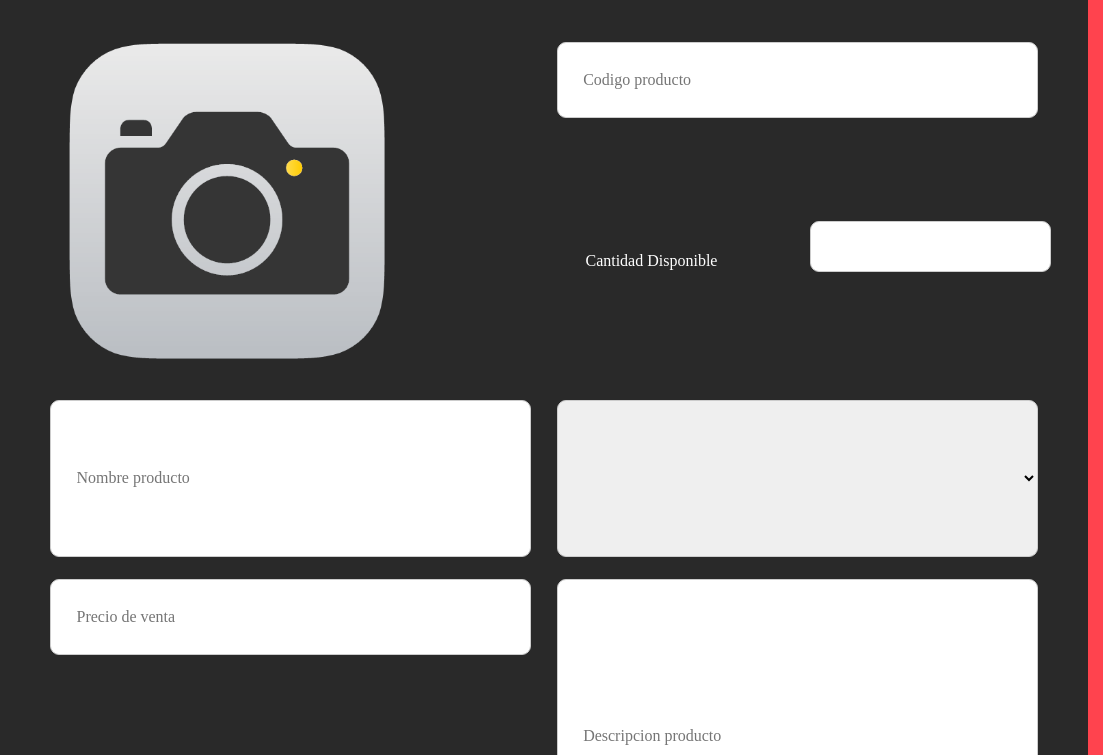
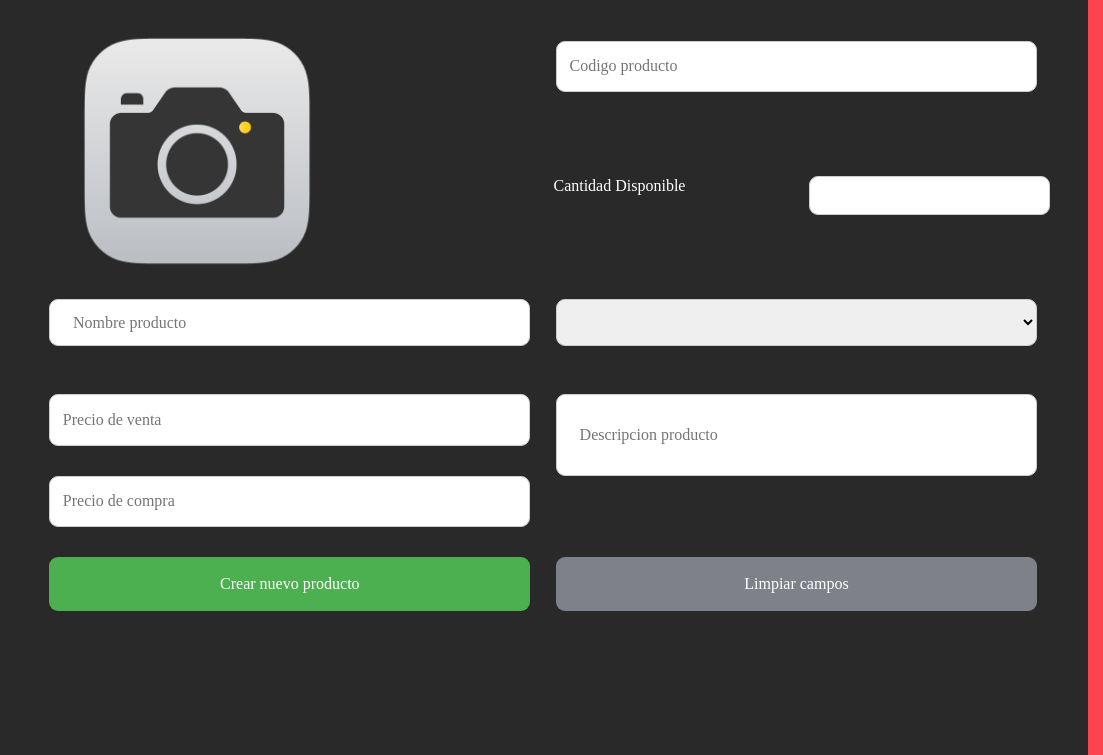
Before and after one commit to espinosadvlpr/AtrezoSoftware, a website: page front/producto/crearProducto.html in a window 1280 px wide. Shown: the top 755 px of the page, 177-1280 px from the left. Drawn offline with nearby package versions, Linux system fonts and the light colour scheme; no server answers.

Commit message:
reduccion inputs

```diff
--- a/front/css/homedos.css
+++ b/front/css/homedos.css
@@ -41,7 +41,7 @@
 
 .col-md-9 {
     background: #292929;
-    height: 150%;
+    height: 100%;
     padding: 2%;
     flex: 29%;
     max-width: 100%;
@@ -260,9 +260,9 @@ button {
 input[type=text],
 select {
     width: 95%;
-    height: 88%;
-    padding: 5%;
-    margin: 1em;
+    height: 50%;
+    padding: 4.5%;
+    margin: 15px;
     display: inline-block;
     border: 1px solid #ccc;
     border-radius: 9px;
@@ -272,8 +272,8 @@ select {
 input[type=number],
 select {
     width: 95%;
-    padding: 5%;
-    margin: 1em;
+    padding: 2.5%;
+    margin: 15px;
     display: inline-block;
     border: 1px solid #ccc;
     border-radius: 9px;
@@ -284,8 +284,8 @@ input[type=submit] {
     width: 95%;
     background-color: #4CAF50;
     color: white;
-    padding: 5%;
-    margin: 1em;
+    padding: 3%;
+    margin: 15px;
     border: none;
     border-radius: 9px;
     cursor: pointer;
@@ -299,9 +299,9 @@ input[type=reset] {
     width: 95%;
     background-color: #7e8188;
     color: white;
-    padding: 5%;
-    margin: 1em;
+    padding: 3%;
     border: none;
+    margin: 15px;
     border-radius: 9px;
     cursor: pointer;
 }
@@ -315,9 +315,9 @@ input[type=reset]:hover {
     position: relative;
     right: 0px;
     width: 95%;
-    padding: 5%;
-    margin: 1em;
+    padding: 3%;
     border: none;
+    margin: 15px;
     border-radius: 9px;
 }
 
--- a/front/producto/crearProducto.html
+++ b/front/producto/crearProducto.html
@@ -78,7 +78,7 @@
 						<div class="container">
 							<div class="Foto_Producto">
 								<label for="ingresarFoto">
-								<img id="camara" src="./productos/images/camera2.png" alt="Ingresar foto producto" width="350" height="310">
+								<img id="camara" src="./productos/images/camera2.png" alt="Ingresar foto producto" width="250" height="210">
 								</label>
 								<input id="ingresarFoto" type="file" id="imagenProducto" name="imagenProducto" accept="image/*" hidden required onchange="document.getElementById('camara').src = window.URL.createObjectURL(this.files[0])">
 							</div>
--- a/front/producto/productos/css/estilos_crear_producto.css
+++ b/front/producto/productos/css/estilos_crear_producto.css
@@ -1,7 +1,7 @@
 .container {
   display: grid;
   grid-template-columns: 1fr 1fr 1fr 1fr;
-  grid-template-rows: 1fr 1fr 1fr 1fr 1fr 1fr;
+  grid-template-rows: 0.1fr 0.1fr 0.1fr 01.fr 01.fr 0.1fr;
   grid-auto-columns: 1fr;
   gap: 0px 0px;
   grid-auto-flow: row dense;
@@ -59,9 +59,9 @@
 }
 
 #cantidadDisponible {
-  width: 85%;
-  height: 60%;
-  padding: 5%;
+  width: 80%;
+  height: 70%;
+  padding: 4%;
   margin: 2em;
   display: inline-block;
   border: 1px solid #ccc;
@@ -70,15 +70,12 @@
 }
 
 #T1 {
-  width: 85%;
-  height: 60%;
   padding: 5%;
-  margin: 2em;
 }
 
 #camara {
   display: block;
-  margin-left: 5%;
+  margin-left: 15%;
   margin-right: auto;
   max-width: 100%;
   height: auto;
```
Also changed, not shown: front/usuarios/agregarUsuario.html (+1 -2 lines), front/usuarios/css/estilosUsuarios.css (+4 -4 lines), front/usuarios/editar_usuario.html (+0 -2 lines).
